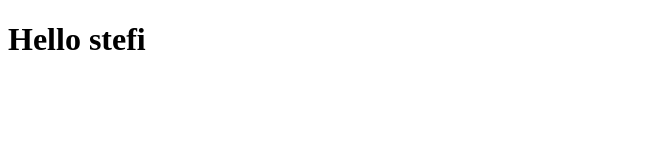
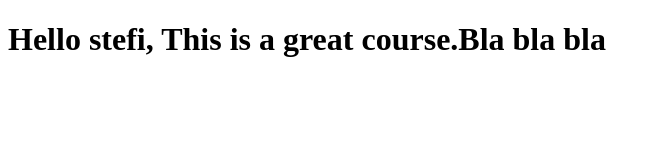
Before and after one commit to stefanija/stefanija5, a plain HTML site: page site/index.html in a window 1280 px wide. Shown: the whole page, without its empty margins (0-661 px from the left). Drawn offline with Linux system fonts and the light colour scheme.

Commit message:
small change

```diff
--- a/site/index.html
+++ b/site/index.html
@@ -4,6 +4,6 @@
 	<title>Hello stefi</title>
 </head>
 <body>
-<h1>Hello stefi</h1>
+<h1>Hello stefi, This is a great course.Bla bla bla</h1>
 </body>
 </html>
```
